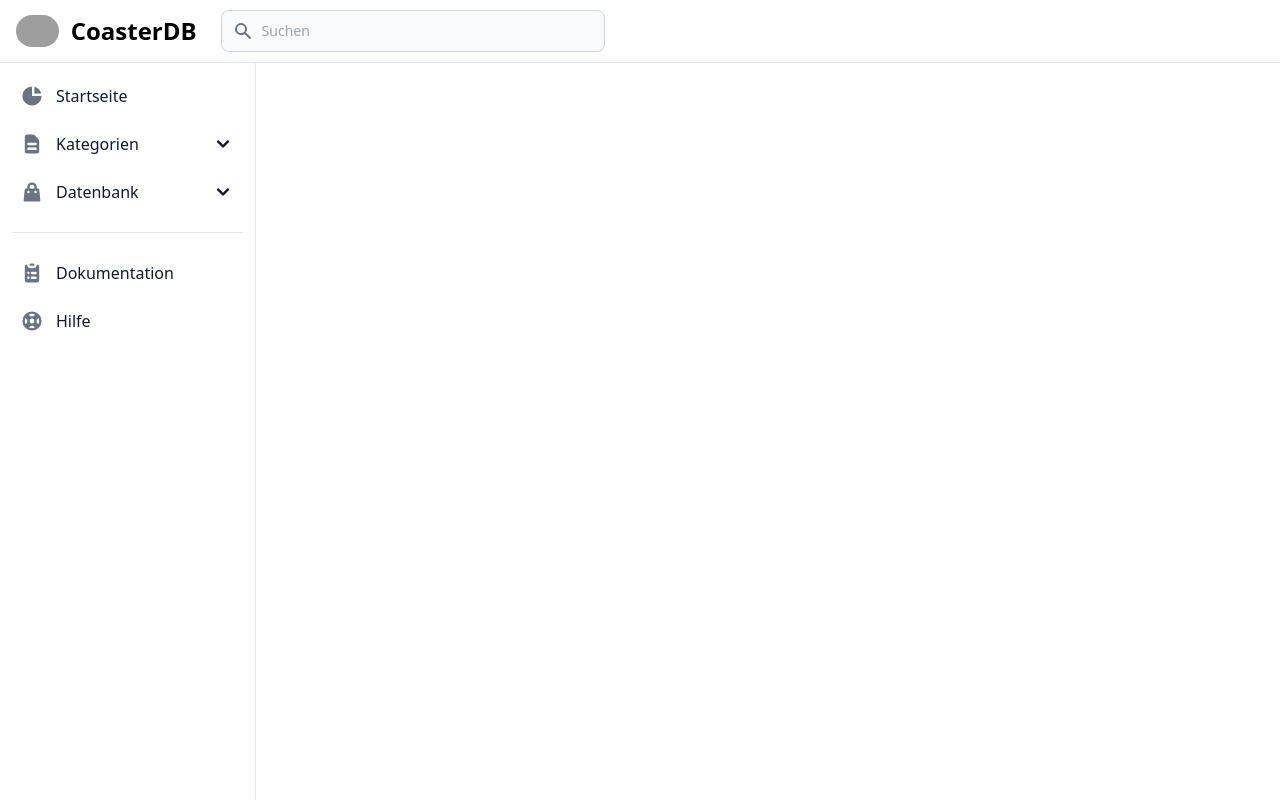
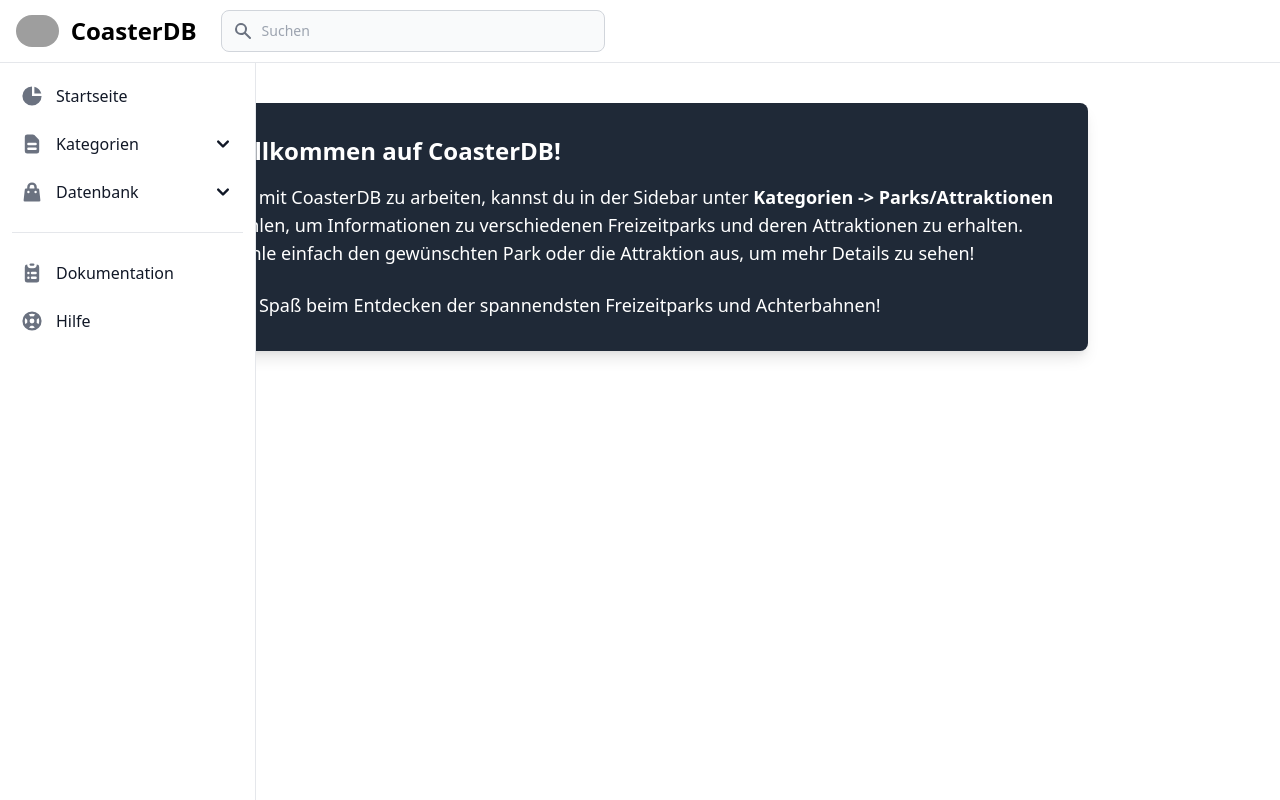
Before and after one commit to MiauRizius/CoasterDB, a Vue app: page /app in a window 1280 px wide. Built offline with nearby package versions, Linux system fonts and the light colour scheme; grey boxes are pictures that could not be loaded.

Commit message:
Edited sidebar and adjusted landing page

```diff
--- a/src/components/app/AppSidebar.vue
+++ b/src/components/app/AppSidebar.vue
@@ -112,7 +112,7 @@ export default {
         <ul class="space-y-2">
           <li>
             <a
-              href="#"
+              href="/app"
               class="flex items-center p-2 text-base font-medium text-gray-900 rounded-lg dark:text-white hover:bg-gray-100 dark:hover:bg-gray-700 group"
             >
               <svg
--- a/src/views/app/App.vue
+++ b/src/views/app/App.vue
@@ -1,5 +1,4 @@
 <script lang="ts">
-
 /**
  *
  * use this for template:
@@ -55,11 +54,23 @@ export default {
 <template>
     <title>App - CoasterDB</title>
     <Header />
-    <!--
-    <section class="dark:bg-gray-900 sm:p-60">
-      <Documentation id="docs-container" class="hidden" />
-      <Help id="help-container" class="hidden" />
+
+    <!-- Neue Anleitung -->
+    <div style="margin-top: 63px;">
+    <section class="dark:bg-gray-900 sm:p-10">
+        <div class="bg-gray-800 text-white p-8 rounded-lg shadow-lg max-w-4xl mx-auto">
+            <h2 class="text-2xl font-semibold mb-4">Willkommen auf CoasterDB!</h2>
+            <p class="mb-6 text-lg">
+                Um mit CoasterDB zu arbeiten, kannst du in der Sidebar unter <strong>Kategorien -> Parks/Attraktionen</strong> wählen, um Informationen zu verschiedenen Freizeitparks und deren Attraktionen zu erhalten.
+                Wähle einfach den gewünschten Park oder die Attraktion aus, um mehr Details zu sehen!
+            </p>
+            <p class="text-lg">
+                Viel Spaß beim Entdecken der spannendsten Freizeitparks und Achterbahnen!
+            </p>
+        </div>
     </section>
--->
+    </div>
+
+    <!-- Sidebar -->
     <Sidebar />
 </template>
```
